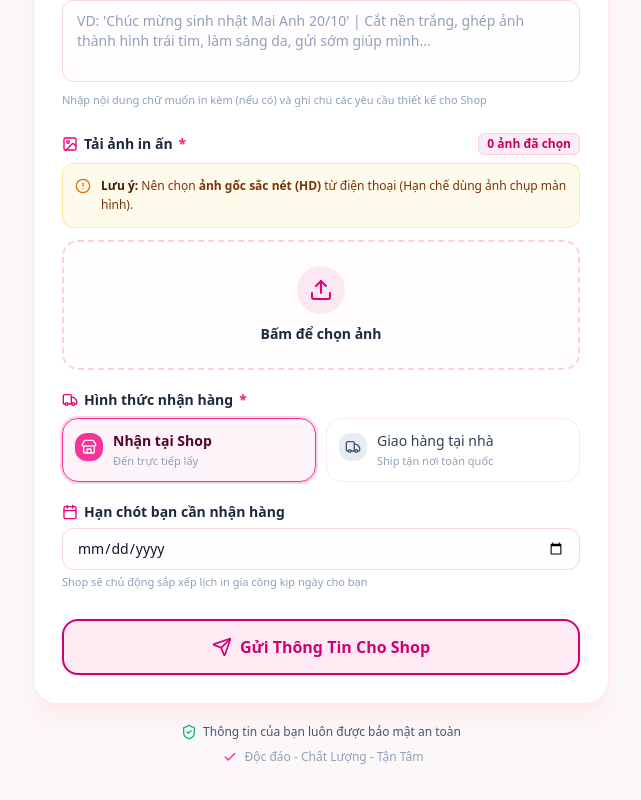
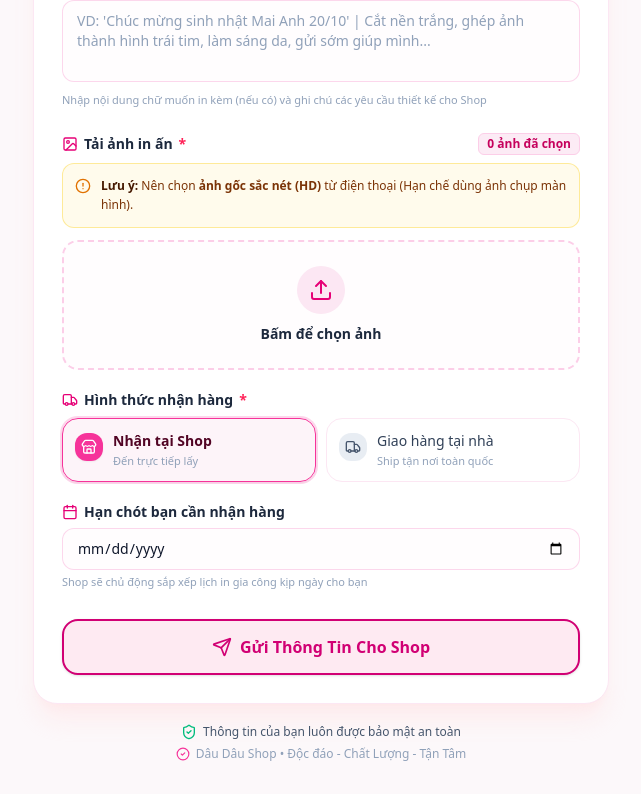
Before and after one commit to nhatminhbf24/order-daudau, a React (Vite) app: page / in a window 1280 px wide. Shown: the part 469-1269 px from the top of the page, without its empty margins (319-960 px from the left). Built offline with nearby package versions, Linux system fonts and the light colour scheme.

Commit message:
refactor: remove administrative script configuration
Remove UI elements and settings for modifying the Google Apps Script URL to streamline the user experience and restrict access to core system configuration.

```diff
--- a/public/standalone-order-form.html
+++ b/public/standalone-order-form.html
@@ -294,17 +294,10 @@
         Thông tin của bạn luôn được bảo mật an toàn
       </p>
       <div class="flex items-center justify-center gap-1.5 text-slate-400 font-medium">
-        <button
-          type="button"
-          onclick="promptGasConfig()"
-          class="inline-flex items-center justify-center p-1 rounded-md text-pink-500 hover:text-pink-600 hover:bg-pink-50 transition-colors"
-          title="Độc đáo - Chất Lượng - Tận Tâm"
-        >
-          <svg class="w-3.5 h-3.5" fill="none" stroke="currentColor" stroke-width="2.5" viewBox="0 0 24 24">
-            <path stroke-linecap="round" stroke-linejoin="round" d="M5 13l4 4L19 7"></path>
-          </svg>
-        </button>
-        <span>Độc đáo - Chất Lượng - Tận Tâm</span>
+        <svg class="w-3.5 h-3.5 text-pink-500 shrink-0" fill="none" stroke="currentColor" stroke-width="2.5" viewBox="0 0 24 24">
+          <path stroke-linecap="round" stroke-linejoin="round" d="M5 13l4 4L19 7"></path>
+        </svg>
+        <span>Dâu Dâu Shop • Độc đáo - Chất Lượng - Tận Tâm</span>
       </div>
     </div>
   </main>
@@ -601,10 +594,6 @@
       }
     }
 
-    function promptGasConfig() {
-      alert("Đường dẫn Google Apps Script Web App hiện tại của Shop:\n" + SCRIPT_URL);
-    }
-
     function showSuccessModal(data, isDemo = false) {
       document.getElementById('modalZaloName').textContent = data.zaloName;
       document.getElementById('modalPhone').textContent = data.phone;
--- a/src/App.tsx
+++ b/src/App.tsx
@@ -1,29 +1,13 @@
-import React, { useState, useEffect } from 'react';
-import { X, Settings, Sparkles } from 'lucide-react';
+import React, { useState } from 'react';
 import { CustomerOrderForm } from './components/CustomerOrderForm';
-import { GasSetupGuide } from './components/GasSetupGuide';
 import { SuccessModal } from './components/SuccessModal';
 import { SubmissionResponse, OrderFormData } from './types';
 import { DEFAULT_GAS_URL } from './data/constants';
 
 export default function App() {
-  const [scriptUrl, setScriptUrl] = useState<string>(DEFAULT_GAS_URL);
+  const [scriptUrl] = useState<string>(DEFAULT_GAS_URL);
   const [successModalData, setSuccessModalData] = useState<SubmissionResponse['data'] | null>(null);
   const [isModalOpen, setIsModalOpen] = useState(false);
-  const [isSettingsOpen, setIsSettingsOpen] = useState(false);
-
-  // Load saved SCRIPT_URL from localStorage
-  useEffect(() => {
-    const saved = localStorage.getItem('ZALO_GIFT_GAS_URL');
-    if (saved) {
-      setScriptUrl(saved);
-    }
-  }, []);
-
-  const handleSaveScriptUrl = (url: string) => {
-    setScriptUrl(url);
-    localStorage.setItem('ZALO_GIFT_GAS_URL', url);
-  };
 
   const handleOrderSuccess = (data: SubmissionResponse['data'], rawForm: OrderFormData) => {
     const uploadedImagesCount = (rawForm.images && rawForm.images.length > 0) ? rawForm.images.length : 1;
@@ -49,7 +33,6 @@ export default function App() {
         <CustomerOrderForm
           scriptUrl={scriptUrl}
           onSuccess={handleOrderSuccess}
-          onOpenSettings={() => setIsSettingsOpen(true)}
         />
       </main>
 
@@ -60,49 +43,6 @@ export default function App() {
         data={successModalData}
       />
 
-      {/* Settings / GAS Configuration Modal (Accessible via footer gear icon) */}
-      {isSettingsOpen && (
-        <div className="fixed inset-0 z-50 flex items-center justify-center p-4 bg-slate-900/60 backdrop-blur-sm animate-in fade-in duration-200">
-          <div className="bg-white rounded-3xl max-w-2xl w-full max-h-[90vh] overflow-hidden shadow-2xl flex flex-col border border-slate-100">
-
-            {/* Modal Header */}
-            <div className="p-4 sm:p-5 border-b border-slate-100 flex items-center justify-between bg-slate-50">
-              <div className="flex items-center gap-2">
-                <div className="w-8 h-8 rounded-xl bg-pink-100 text-pink-600 flex items-center justify-center">
-                  <Settings className="w-4 h-4" />
-                </div>
-                <div>
-                  <h3 className="font-bold text-slate-900 text-sm sm:text-base">
-                    Cài Đặt Google Apps Script (GAS)
-                  </h3>
-                  <p className="text-xs text-slate-500">
-                    Cấu hình Web App để nhận đơn và tải ảnh lên Google Drive + Sheets
-                  </p>
-                </div>
-              </div>
-
-              <button
-                type="button"
-                onClick={() => setIsSettingsOpen(false)}
-                className="w-8 h-8 rounded-full bg-slate-200/70 hover:bg-slate-200 text-slate-600 flex items-center justify-center transition-colors cursor-pointer"
-                title="Đóng"
-              >
-                <X className="w-4 h-4" />
-              </button>
-            </div>
-
-            {/* Modal Body with Guide and Settings */}
-            <div className="p-4 sm:p-6 overflow-y-auto custom-scroll flex-1">
-              <GasSetupGuide
-                currentScriptUrl={scriptUrl}
-                onSaveScriptUrl={handleSaveScriptUrl}
-              />
-            </div>
-
-          </div>
-        </div>
-      )}
-
     </div>
   );
 }
--- a/src/components/CustomerOrderForm.tsx
+++ b/src/components/CustomerOrderForm.tsx
@@ -12,15 +12,13 @@ import { compressImageForA4Print } from '../utils/imageOptimizer';
 interface CustomerOrderFormProps {
   scriptUrl: string;
   onSuccess: (data: SubmissionResponse['data'], rawForm: OrderFormData) => void;
-  onOpenSettings: () => void;
 }
 
 const DRAFT_STORAGE_KEY = 'dau_dau_order_form_draft';
 
 export const CustomerOrderForm: React.FC<CustomerOrderFormProps> = ({
   scriptUrl,
-  onSuccess,
-  onOpenSettings
+  onSuccess
 }) => {
   const [formData, setFormData] = useState({
     zaloName: '',
@@ -779,17 +777,10 @@ export const CustomerOrderForm: React.FC<CustomerOrderFormProps> = ({
           <ShieldCheck className="w-4 h-4 text-emerald-500 shrink-0" />
           Thông tin của bạn luôn được bảo mật an toàn
         </p>
-        <div className="flex items-center justify-center gap-1 text-slate-400 font-medium">
-          <button
-            type="button"
-            onClick={onOpenSettings}
-            className="inline-flex items-center justify-center p-1 rounded-md text-slate-400 hover:text-pink-600 hover:bg-pink-50 transition-colors cursor-pointer"
-            title="Độc đáo - Chất Lượng - Tận Tâm"
-          >
-            <Check className="w-3.5 h-3.5 text-pink-500" strokeWidth={2.5} />
-          </button>
-          <span>Độc đáo - Chất Lượng - Tận Tâm</span>
-        </div>
+        <p className="flex items-center justify-center gap-1.5 text-slate-400 font-medium">
+          <CheckCircle2 className="w-3.5 h-3.5 text-pink-500 shrink-0" />
+          <span>Dâu Dâu Shop • Độc đáo - Chất Lượng - Tận Tâm</span>
+        </p>
       </div>
 
     </div>
```
